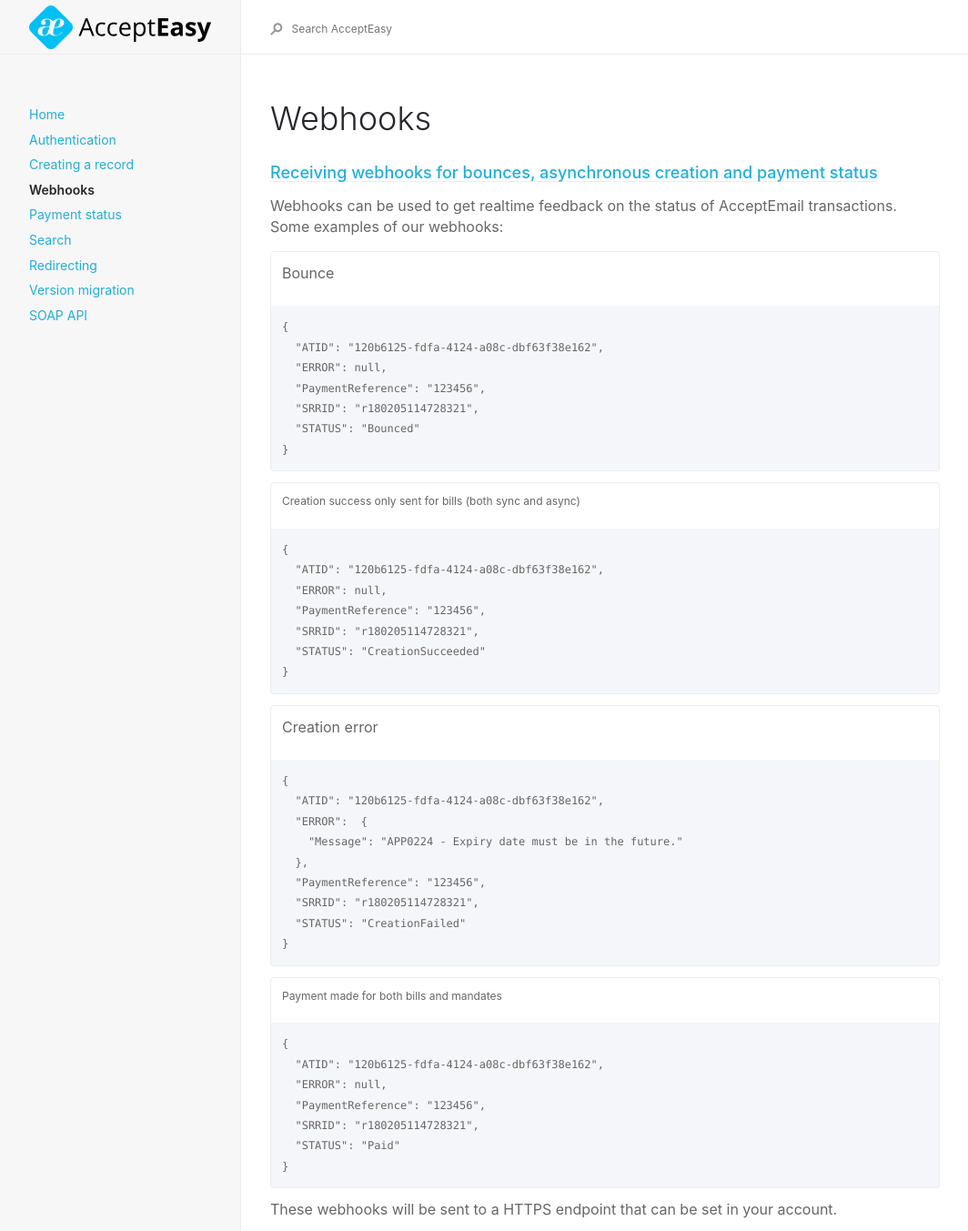
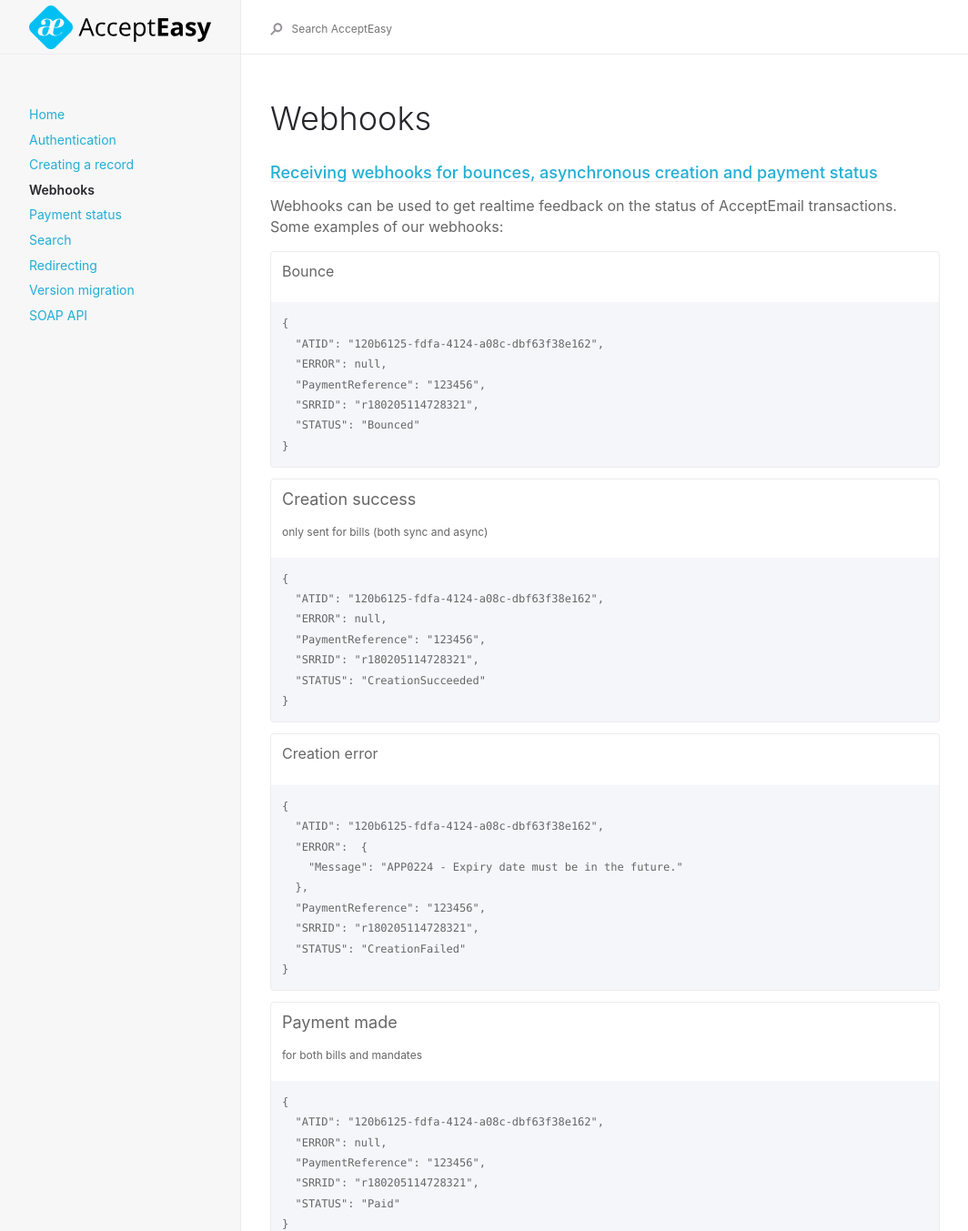
Before and after one commit to AcceptEmail/apidocs, a Jekyll site: the page built from docs/webhooks.md, in a window 1280 px wide, cut to the strip 0-1353 px from the top of the page. Shown: the whole strip at 91% size, without its empty margins (91-1155 px from the left). Built offline with Jekyll 4.4.1, drawn with Linux system fonts in a browser that asks for light colours.

Commit message:
Update webhooks.md

````diff
--- a/docs/webhooks.md
+++ b/docs/webhooks.md
@@ -13,6 +13,7 @@ Webhooks can be used to get realtime feedback on the status of AcceptEmail trans
 
 <div class="code-example" markdown="1">
 Bounce
+{: .lh-tight }
 </div>
 ```
 {
@@ -26,8 +27,9 @@ Bounce
 
 <div class="code-example" markdown="1">
 Creation success
+{: .fs-5 .lh-tight}
 only sent for bills (both sync and async)
-{: .fs-2 }
+{: .fs-2 .lh-tight}
 </div>
 ```
 {
@@ -41,6 +43,7 @@ only sent for bills (both sync and async)
 
 <div class="code-example" markdown="1">
 Creation error
+{: .lh-tight }
 </div>
 ```
 {
@@ -56,8 +59,9 @@ Creation error
 
 <div class="code-example" markdown="1">
 Payment made
+{: .fs-5 .lh-tight }
 for both bills and mandates
-{: .fs-2 }
+{: .fs-2 .lh-tight }
 </div>
 ```
 {
````
